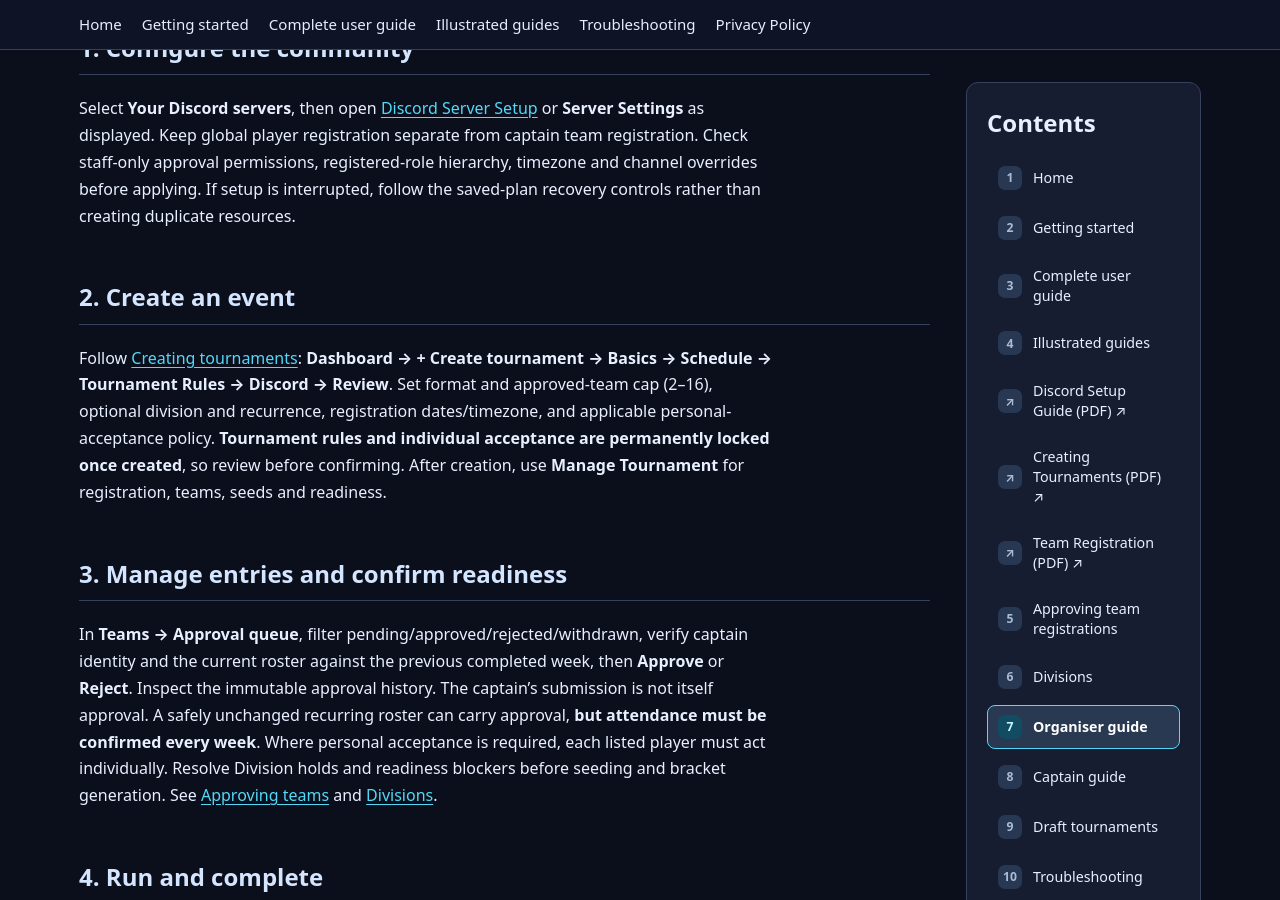
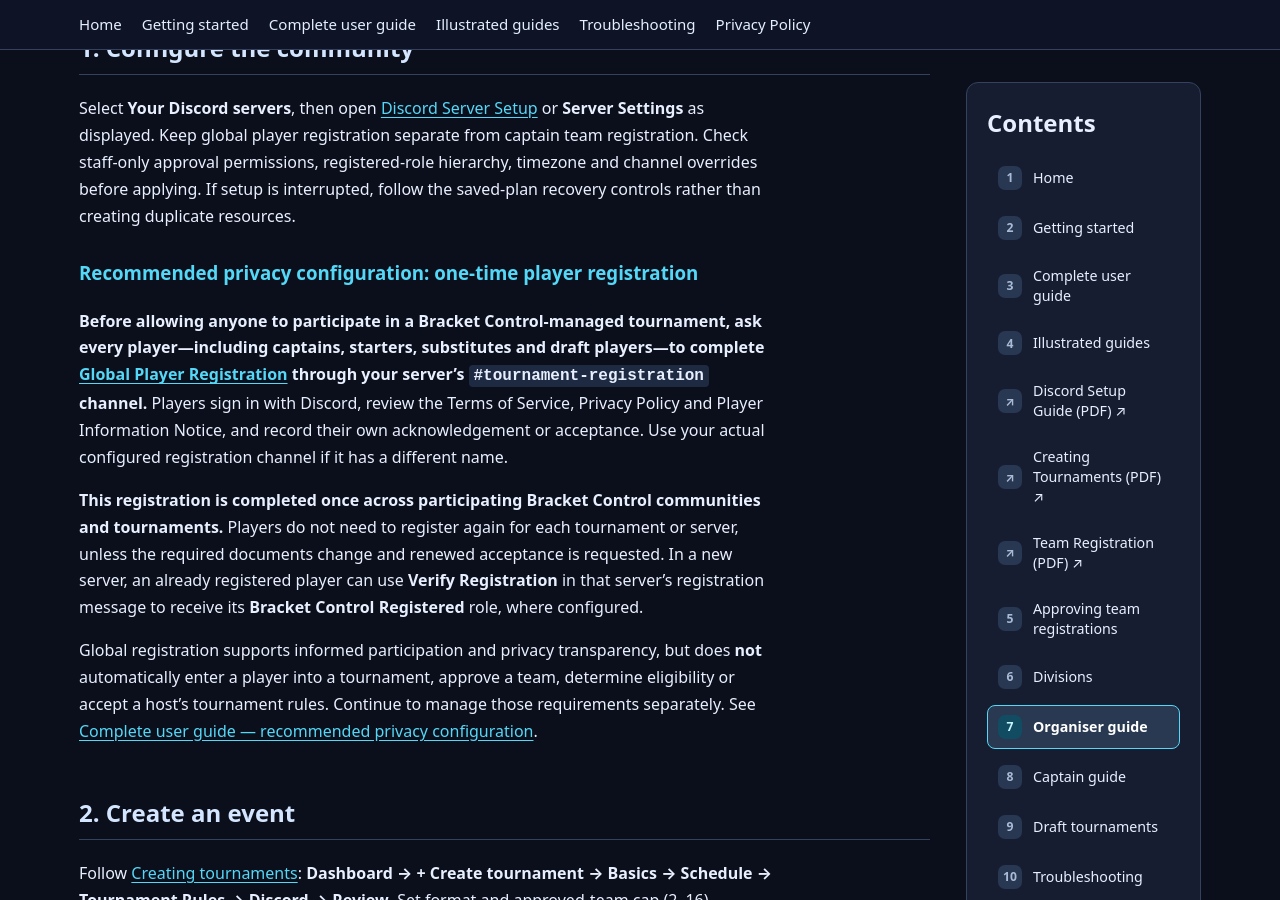
Before and after one commit to dev-dyly/bracket-control-wiki, a Jekyll site: the page built from guides/organisers.md, in a window 1280 px wide and 900 px high, scrolled down 373 px. Built offline with Jekyll 4.4.1, drawn with Linux system fonts in a browser that asks for light colours.

Commit message:
docs: recommend one-time player registration for community tournaments

```diff
--- a/guides/organisers.md
+++ b/guides/organisers.md
@@ -8,6 +8,14 @@ permalink: /guides/organisers/
 ## 1. Configure the community
 
 Select **Your Discord servers**, then open [Discord Server Setup]({{ '/assets/guides/server-setup/Bracket_Control_Discord_Server_Setup_Guide.pdf' | relative_url }}) or **Server Settings** as displayed. Keep global player registration separate from captain team registration. Check staff-only approval permissions, registered-role hierarchy, timezone and channel overrides before applying. If setup is interrupted, follow the saved-plan recovery controls rather than creating duplicate resources.
+
+### Recommended privacy configuration: one-time player registration
+
+**Before allowing anyone to participate in a Bracket Control-managed tournament, ask every player—including captains, starters, substitutes and draft players—to complete [Global Player Registration](https://app.devdylnz.com/app/register) through your server's `#tournament-registration` channel.** Players sign in with Discord, review the Terms of Service, Privacy Policy and Player Information Notice, and record their own acknowledgement or acceptance. Use your actual configured registration channel if it has a different name.
+
+**This registration is completed once across participating Bracket Control communities and tournaments.** Players do not need to register again for each tournament or server, unless the required documents change and renewed acceptance is requested. In a new server, an already registered player can use **Verify Registration** in that server's registration message to receive its **Bracket Control Registered** role, where configured.
+
+Global registration supports informed participation and privacy transparency, but does **not** automatically enter a player into a tournament, approve a team, determine eligibility or accept a host's tournament rules. Continue to manage those requirements separately. See [Complete user guide — recommended privacy configuration]({{ '/guides/user-guide/' | relative_url }}#recommended-privacy-configuration-one-time-player-registration).
 
 ## 2. Create an event
 
```
